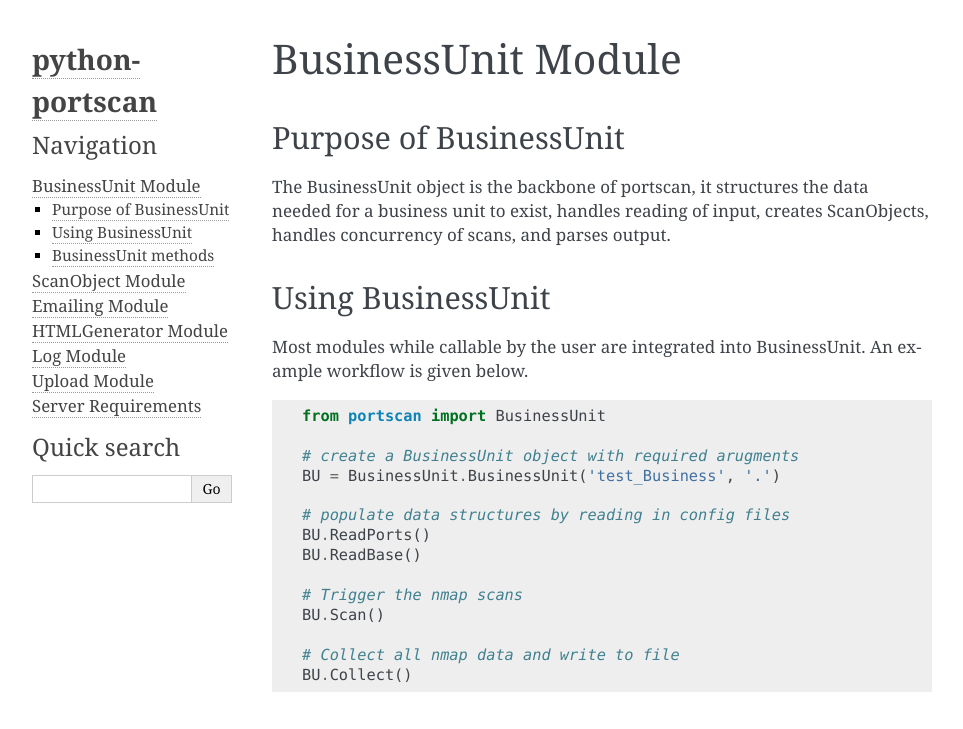
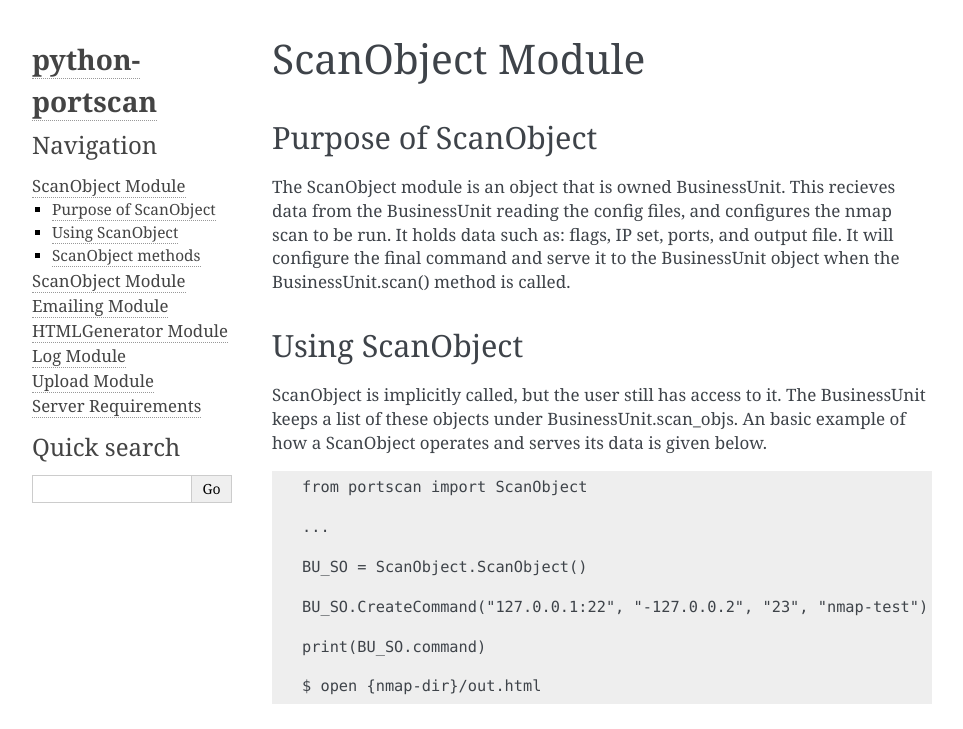
Before and after one commit to MSadekUni/python-portscan, a Sphinx documentation site: the page built from docs/businessunit.rst, in a window 1280 px wide. Shown: the top 729 px of the page, without its empty margins (148-1111 px from the left). Built offline with Sphinx 7.4.7, drawn with Linux system fonts in a browser that asks for light colours; some of the changed text lies outside the part shown.

Commit message:
Still testing out readthedocs

```diff
--- a/docs/businessunit.rst
+++ b/docs/businessunit.rst
@@ -1,41 +1,39 @@
-BusinessUnit Module
-===================
+ScanObject Module
+=================
 
 
-Purpose of BusinessUnit
------------------------
+Purpose of ScanObject
+---------------------
 
-The BusinessUnit object is the backbone of portscan, it structures the data needed for a business unit to exist,
-handles reading of input, creates ScanObjects, handles concurrency of scans, and parses output.
+The ScanObject module is an object that is owned BusinessUnit. This recieves data from the BusinessUnit reading the config files, and configures the nmap scan to be run. It holds data such as: flags, IP set, ports, and output file. It will configure the final command and serve it to the BusinessUnit object when the BusinessUnit.scan() method is called.
 
 
-Using BusinessUnit
-------------------
+Using ScanObject
+----------------
 
-Most modules while callable by the user are integrated into BusinessUnit. An example workflow is given below.
+ScanObject is implicitly called, but the user still has access to it. The BusinessUnit keeps a list of these objects under BusinessUnit.scan_objs. An basic example of how a ScanObject operates and serves its data is given below.
+
 
 ::
 
-    from portscan import BusinessUnit
+    from portscan import ScanObject
 
-    # create a BusinessUnit object with required arugments
-    BU = BusinessUnit.BusinessUnit('test_Business', '.')
+    ...
 
-    # populate data structures by reading in config files
-    BU.ReadPorts()
-    BU.ReadBase()
+    BU_SO = ScanObject.ScanObject()
 
-    # Trigger the nmap scans
-    BU.Scan()
+    BU_SO.CreateCommand("127.0.0.1:22", "-127.0.0.2", "23", "nmap-test")
 
-    # Collect all nmap data and write to file
-    BU.Collect()
+    print(BU_SO.command)
 
-BusinessUnit methods
---------------------
+    $ open {nmap-dir}/out.html
 
-.. automodule:: portscan.BusinessUnit
-.. autoclass:: BusinessUnit
+
+ScanObject methods
+------------------
+
+.. automodule:: portscan.ScanObject
+.. autoclass:: ScanObject
     :members:
 
     .. automethod:: __init__
```
